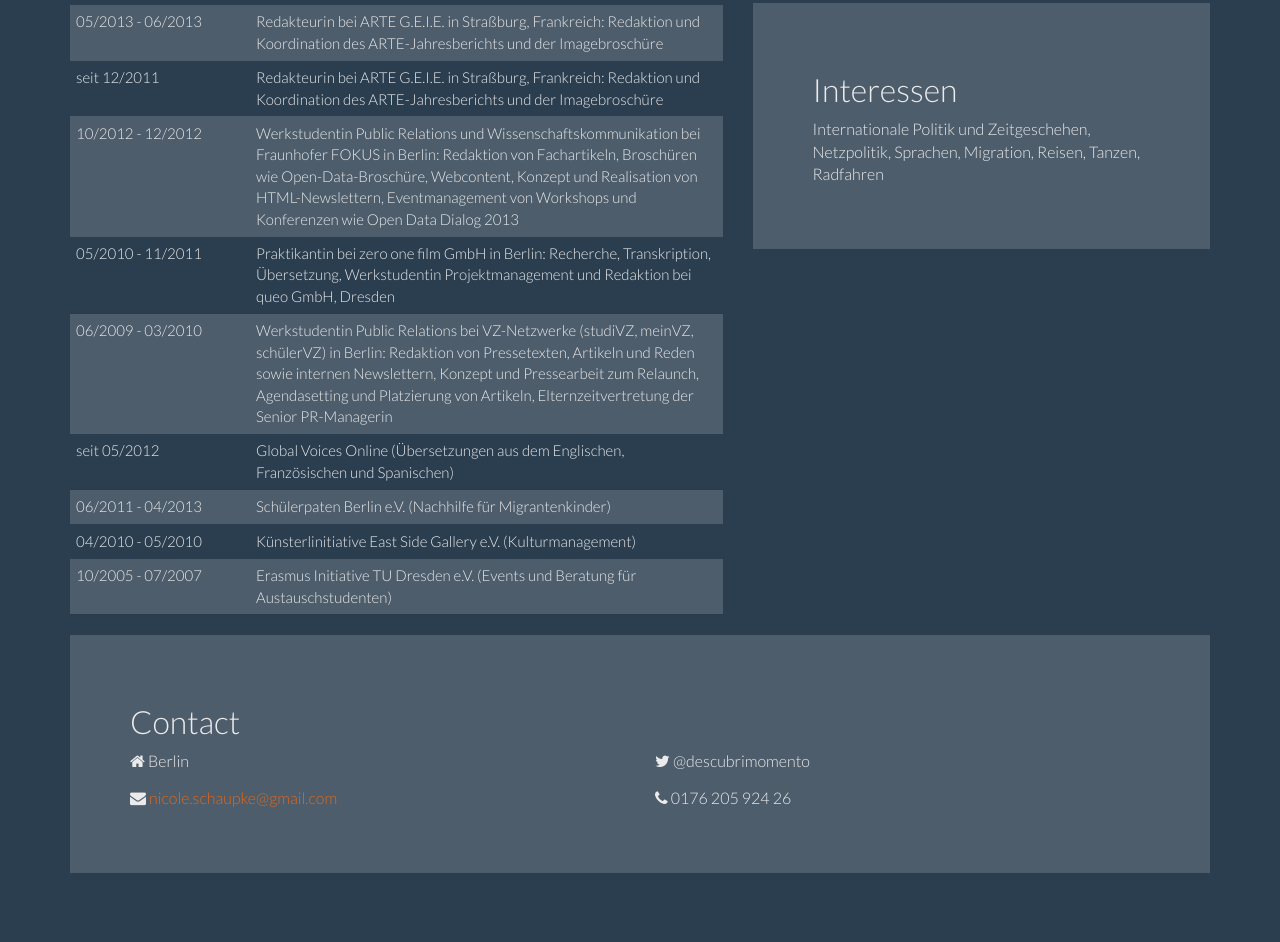
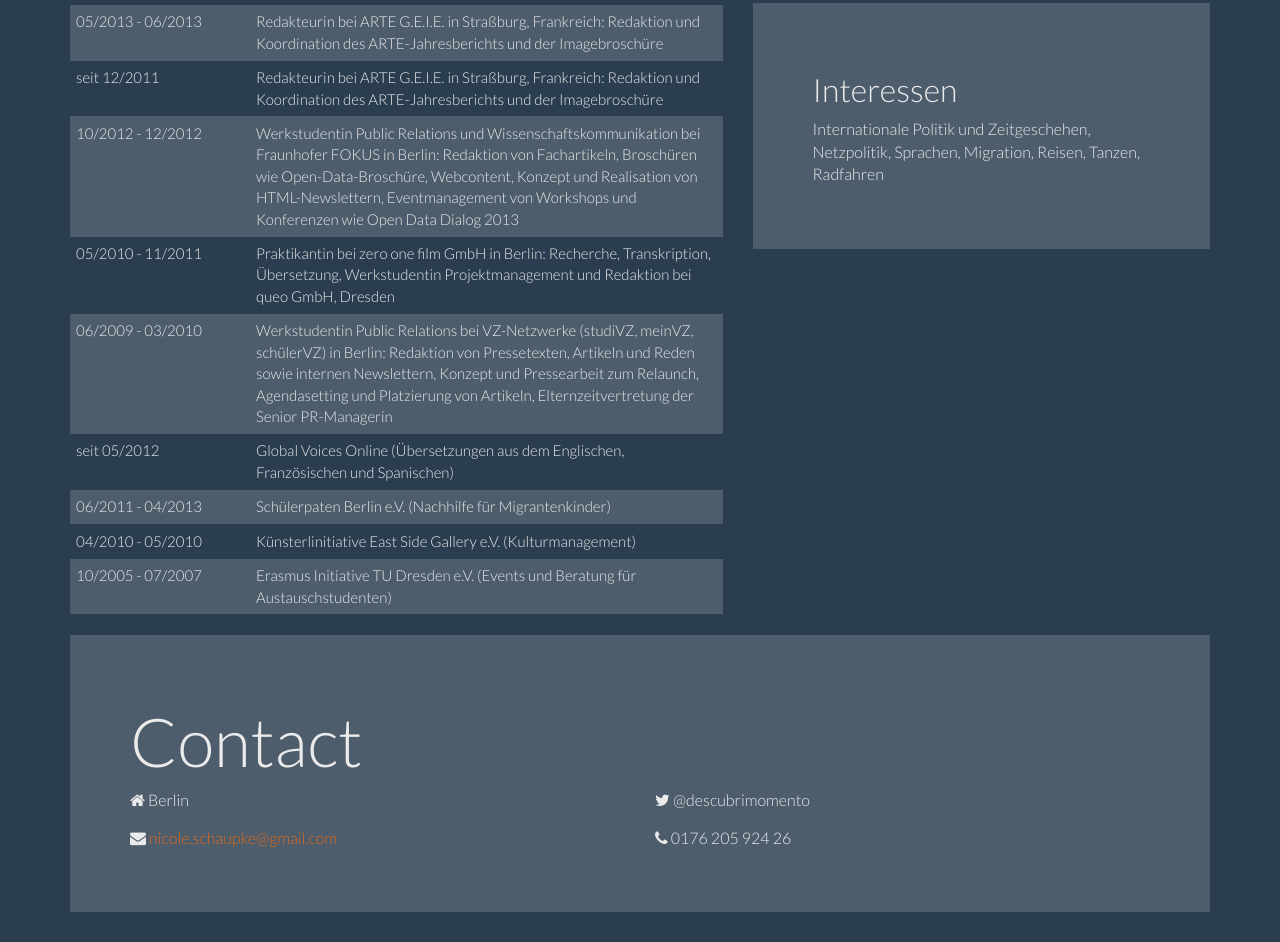
Before and after one commit to netAction/nicole-portfolio, a plain HTML site: page index.html in a window 1280 px wide. Shown: the part 1811-2753 px from the top of the page. Before the commit the page ends 2714 px from the top, so only its background shows below. Drawn offline with Linux system fonts and the light colour scheme.

Commit message:
Auf H1 kommt es an.

```diff
--- a/index.html
+++ b/index.html
@@ -348,7 +348,7 @@
 
 		<div class="container">
 			<div class="jumbotron">
-				<h2>Contact</h2>
+				<h1>Contact</h1>
 				<div class="row">
 					<div class="col-md-6">
 						<p>
```
